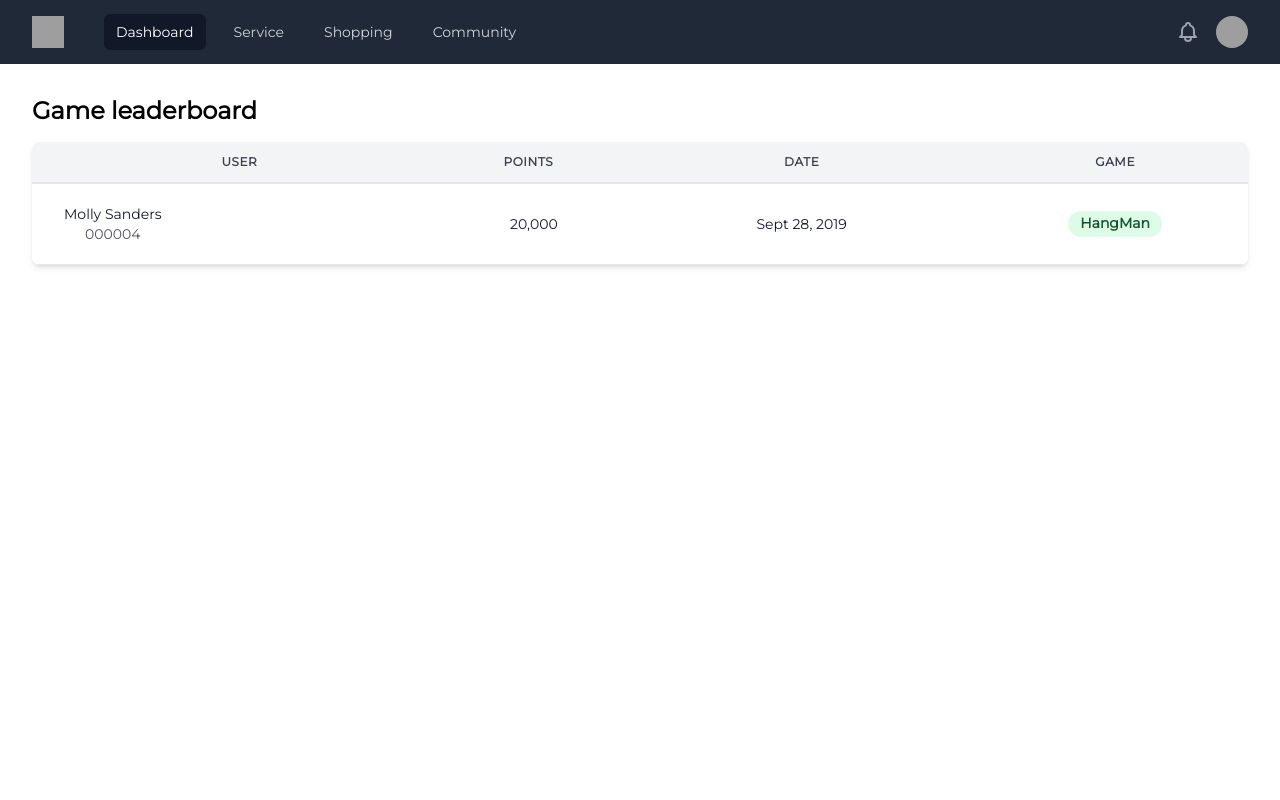
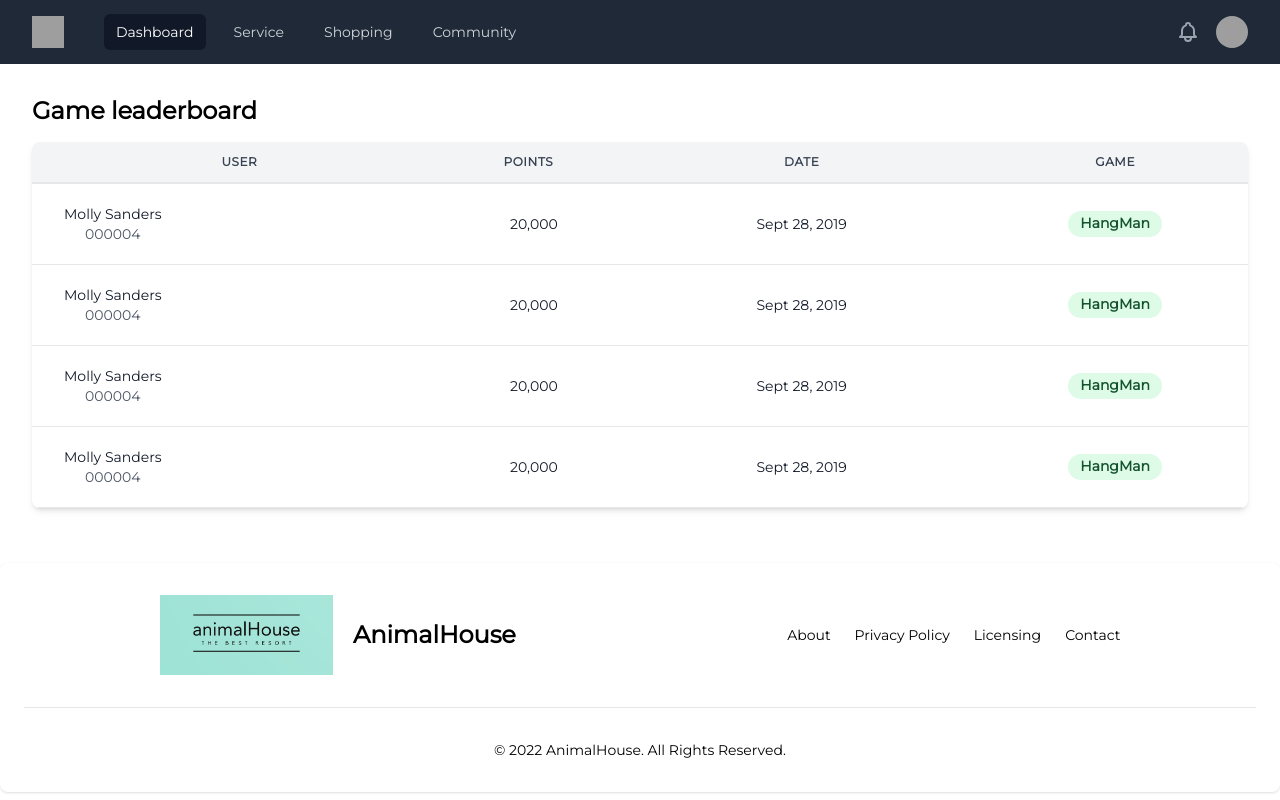
Before and after one commit to kocierik/animalHouse, a React (Create React App) app in the folder front-office/: page /community in a window 1280 px wide. Built offline with nearby package versions, Linux system fonts and the light colour scheme; grey boxes are pictures that could not be loaded; a web font is replaced by a local one.

Commit message:
feat: add footer

```diff
--- a/front-office/public/index.html
+++ b/front-office/public/index.html
@@ -46,4 +46,20 @@
 </html>
 <style>
   * {font-family: 'Montserrat', sans-serif;}
+
+html, #root
+body {
+  display: flex;
+  flex: 1 0 auto;
+  flex-direction: column;
+  height: 100%;
+  width: 100%;
+}
+#app {
+  height: 100%;
+  width: 100%;
+  display: flex;
+  flex-direction: column;
+}
+
 </style>
--- a/front-office/src/App.tsx
+++ b/front-office/src/App.tsx
@@ -14,7 +14,7 @@ const App = () => {
       <Route path="/shopping/" element={<Shopping />} />
       <Route path="/community/" element={<Community />} />
       <Route path="/service/" element={<Service />} />
-      <Route path="/profile/" element={<Profile/>} />
+      <Route path="/profile/" element={<Profile />} />
     </Routes>
   )
 }
--- a/front-office/src/index.d.ts
+++ b/front-office/src/index.d.ts
@@ -1 +1 @@
-declare module '*.jpg';
+declare module '*.jpg'
--- a/front-office/src/index.scss
+++ b/front-office/src/index.scss
@@ -22,8 +22,7 @@
   }
 }
 
-html,
-body {
+body, #root {
   display: flex;
   flex: 1 0 auto;
   flex-direction: column;
--- a/front-office/src/views/Community.tsx
+++ b/front-office/src/views/Community.tsx
@@ -1,9 +1,11 @@
 import React from 'react'
+import Footer from './common/Footer'
 import Navbar from './common/Navbar'
+import Rawtable from './common/Rawtable'
 
 const Community = () => {
   return (
-    <div>
+    <div className="h-full">
       <Navbar />
       <div className="container mx-auto px-4 sm:px-8">
         <div className="py-8">
@@ -14,7 +16,7 @@ const Community = () => {
             <div className=" min-w-full shadow-md rounded-lg overflow-hidden inline-block">
               <table className="min-w-full leading-normal text-center 	">
                 <thead>
-                  <tr style={{    textAlignLast:"center"}}>
+                  <tr style={{ textAlignLast: 'center' }}>
                     <th className="px-5 py-3 border-b-2 border-gray-200 bg-gray-100 text-left text-xs font-semibold text-gray-700 uppercase tracking-wider">
                       User
                     </th>
@@ -30,34 +32,17 @@ const Community = () => {
                   </tr>
                 </thead>
                 <tbody>
-                  <tr>
-                    <td className="px-5 py-5 border-b border-gray-200 bg-white text-sm ">
-                      <div className="flex">
-                        <div className="ml-3">
-                          <p className="text-gray-900 whitespace-no-wrap">Molly Sanders</p>
-                          <p className="text-gray-600 whitespace-no-wrap">000004</p>
-                        </div>
-                      </div>
-                    </td>
-                    <td className=" py-5 border-b border-gray-200 bg-white text-sm">
-                      <p className="text-gray-900 whitespace-no-wrap">20,000</p>
-                    </td>
-                    <td className="px-5 py-5 border-b border-gray-200 bg-white text-sm">
-                      <p className="text-gray-900 whitespace-no-wrap">Sept 28, 2019</p>
-                    </td>
-                    <td className=" border-b border-gray-200 bg-white text-sm">
-                      <span className="relative inline-block px-3 py-1 font-semibold text-green-900 leading-tight">
-                        <span aria-hidden className="absolute inset-0 bg-green-200 opacity-50 rounded-full"></span>
-                        <span className="relative">HangMan</span>
-                      </span>
-                    </td>
-                    </tr>
+                  <Rawtable />
+                  <Rawtable />
+                  <Rawtable />
+                  <Rawtable />
                 </tbody>
               </table>
             </div>
           </div>
         </div>
       </div>
+      <Footer />
     </div>
   )
 }
--- a/front-office/src/views/Home.tsx
+++ b/front-office/src/views/Home.tsx
@@ -1,5 +1,6 @@
 /* eslint-disable jsx-a11y/anchor-is-valid */
 import React, { useState } from 'react'
+import Footer from './common/Footer'
 import Navbar from './common/Navbar'
 
 const Home = () => {
@@ -18,6 +19,7 @@ const Home = () => {
           </div>
         </div>
       </main>
+      <Footer />
     </>
   )
 }
--- a/front-office/src/views/Service.tsx
+++ b/front-office/src/views/Service.tsx
@@ -1,4 +1,5 @@
 import React from 'react'
+import Footer from './common/Footer'
 import Navbar from './common/Navbar'
 
 const Service = () => {
@@ -6,6 +7,7 @@ const Service = () => {
     <div>
       <Navbar />
       Service
+      <Footer />
     </div>
   )
 }
--- a/front-office/src/views/Shopping.tsx
+++ b/front-office/src/views/Shopping.tsx
@@ -1,4 +1,5 @@
 import React from 'react'
+import Footer from './common/Footer'
 import Navbar from './common/Navbar'
 
 const Shopping = () => {
@@ -208,6 +209,7 @@ const Shopping = () => {
           </div>
         </section>
       </div>
+      <Footer />
     </>
   )
 }
--- /dev/null
+++ b/front-office/src/views/common/Footer.tsx
@@ -0,0 +1,46 @@
+import React from 'react'
+
+const Footer = () => {
+  return (
+    <footer className="p-2 color_footer rounded-lg shadow md:px-6 md:py-8">
+      <div className="sm:flex sm:items-center sm:justify-around">
+        <a className="flex items-center mb-4 sm:mb-0">
+          <img src={require('./assets/animalLogo.png')} className="mr-5 h-20 w-18" alt="AnimalHouse Logo" />
+          <span className="self-center text-2xl font-semibold whitespace-nowrap dark:text-black">AnimalHouse</span>
+        </a>
+        <ul className="flex flex-wrap items-center justify-center mb-6 text-sm text-black-500 sm:mb-0 dark:text-black-900">
+          <li>
+            <a href="#" className="mr-4 hover:underline md:mr-6">
+              About
+            </a>
+          </li>
+          <li>
+            <a href="#" className="mr-4 hover:underline md:mr-6">
+              Privacy Policy
+            </a>
+          </li>
+          <li>
+            <a href="#" className="mr-4 hover:underline md:mr-6">
+              Licensing
+            </a>
+          </li>
+          <li>
+            <a href="#" className="hover:underline">
+              Contact
+            </a>
+          </li>
+        </ul>
+      </div>
+      <hr className="my-6 border-gray-200 sm:mx-auto dark:border-gray-700 lg:my-8" />
+      <span className="block text-sm text-black-500 sm:text-center dark:text-black-400">
+        © 2022{' '}
+        <a href="#" className="hover:underline">
+          AnimalHouse
+        </a>
+        . All Rights Reserved.
+      </span>
+    </footer>
+  )
+}
+
+export default Footer
--- a/front-office/src/views/common/Navbar.tsx
+++ b/front-office/src/views/common/Navbar.tsx
@@ -31,7 +31,6 @@ const Navbar = () => {
               <div className="hidden md:block">
                 <div className="ml-10 flex items-baseline space-x-4">
                   <a
-                    href="#"
                     className="bg-gray-900 text-white px-3 py-2 rounded-md text-sm font-medium"
                     aria-current="page"
                   >
@@ -39,21 +38,18 @@ const Navbar = () => {
                   </a>
 
                   <a
-                    href="#"
                     className="text-gray-300 hover:bg-gray-700 hover:text-white px-3 py-2 rounded-md text-sm font-medium"
                   >
                     <Link to="/service/">Service</Link>
                   </a>
 
                   <a
-                    href="#"
                     className="text-gray-300 hover:bg-gray-700 hover:text-white px-3 py-2 rounded-md text-sm font-medium"
                   >
                     <Link to="/shopping/">Shopping</Link>
                   </a>
 
                   <a
-                    href="#"
                     className="text-gray-300 hover:bg-gray-700 hover:text-white px-3 py-2 rounded-md text-sm font-medium"
                   >
                     <Link to="/community/">Community</Link>
@@ -61,7 +57,7 @@ const Navbar = () => {
                 </div>
               </div>
             </div>
-            <div className="hidden md:block">
+            <div className="hidden md:block z-20	">
               <div className="ml-4 flex items-center md:ml-6">
                 <button
                   type="button"
@@ -110,19 +106,18 @@ const Navbar = () => {
                       aria-orientation="vertical"
                       aria-labelledby="user-menu-button"
                       tabIndex={-1}
+                      z-10
                     >
                       <a
-                        href="#"
                         className="block px-4 py-2 text-sm text-gray-700"
                         role="menuitem"
                         tabIndex={-1}
                         id="user-menu-item-0"
                       >
-                   <Link to="/profile/">Your Profile</Link>
+                        <Link to="/profile/">Your Profile</Link>
                       </a>
 
                       <a
-                        href="#"
                         className="block px-4 py-2 text-sm text-gray-700"
                         role="menuitem"
                         tabIndex={-1}
@@ -132,7 +127,6 @@ const Navbar = () => {
                       </a>
 
                       <a
-                        href="#"
                         className="block px-4 py-2 text-sm text-gray-700"
                         role="menuitem"
                         tabIndex={-1}
@@ -184,7 +178,6 @@ const Navbar = () => {
           <div className="md:hidden" id="mobile-menu">
             <div className="px-2 pt-2 pb-3 space-y-1 sm:px-3">
               <a
-                href="#"
                 className="bg-gray-900 text-white block px-3 py-2 rounded-md text-base font-medium"
                 aria-current="page"
               >
@@ -192,21 +185,18 @@ const Navbar = () => {
               </a>
 
               <a
-                href="#"
                 className="text-gray-300 hover:bg-gray-700 hover:text-white block px-3 py-2 rounded-md text-base font-medium"
               >
                 <Link to="/service/">Service</Link>
               </a>
 
               <a
-                href="#"
                 className="text-gray-300 hover:bg-gray-700 hover:text-white block px-3 py-2 rounded-md text-base font-medium"
               >
                 <Link to="/shopping/">Shopping</Link>
               </a>
 
               <a
-                href="#"
                 className="text-gray-300 hover:bg-gray-700 hover:text-white block px-3 py-2 rounded-md text-base font-medium"
               >
                 <Link to="/community/">Community</Link>
@@ -250,21 +240,18 @@ const Navbar = () => {
               {infoProfileMobile && (
                 <div className="mt-3 px-2 space-y-1">
                   <a
-                    href="#"
                     className="block px-3 py-2 rounded-md text-base font-medium text-gray-400 hover:text-white hover:bg-gray-700"
                   >
-                   <Link to="/profile/">Your Profile</Link>
+                    <Link to="/profile/">Your Profile</Link>
                   </a>
 
                   <a
-                    href="#"
                     className="block px-3 py-2 rounded-md text-base font-medium text-gray-400 hover:text-white hover:bg-gray-700"
                   >
                     Settings
                   </a>
 
                   <a
-                    href="#"
                     className="block px-3 py-2 rounded-md text-base font-medium text-gray-400 hover:text-white hover:bg-gray-700"
                   >
                     Sign out
```
Also changed, not shown: front-office/src/views/Profile.tsx (+19 -38 lines), front-office/src/views/common/assets/animalLogo.png (added).
